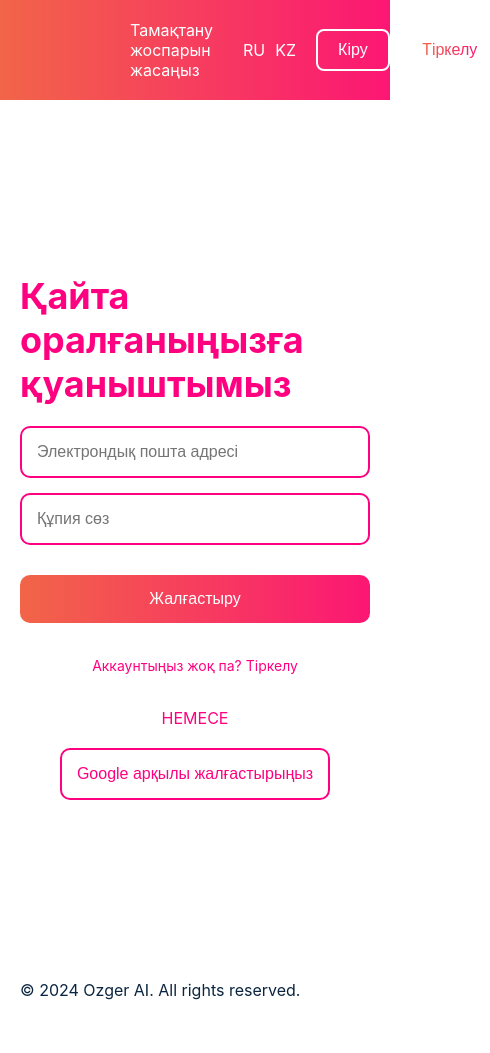
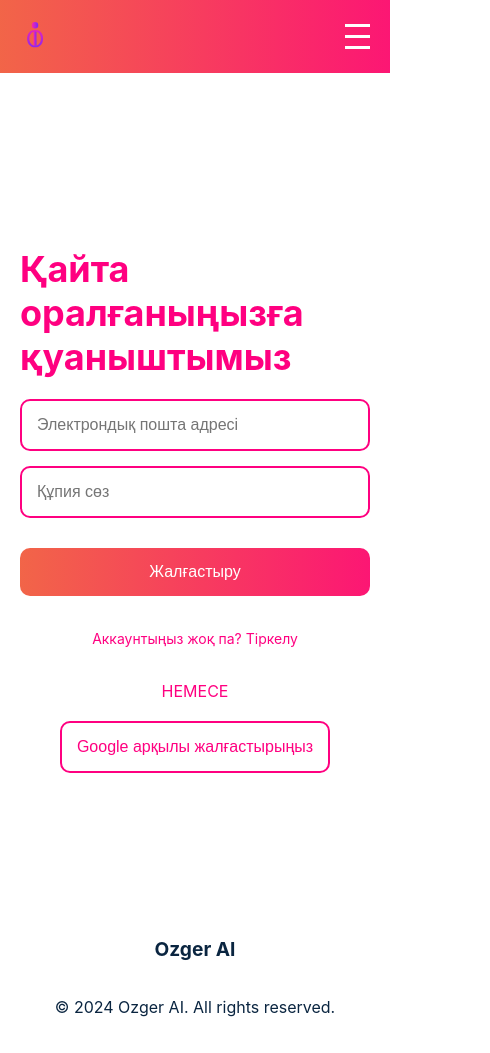
Before and after one commit to aksaule-bagytzhanova/ozger-front, a Next.js app: page /login in a window 390 px wide. Shown: the whole page, 490 px wide, since content can reach past the window. Built offline with nearby package versions, Linux system fonts and the light colour scheme.

Commit message:
do all things adaptive

```diff
--- a/src/app/page.tsx
+++ b/src/app/page.tsx
@@ -1,4 +1,3 @@
-// src/app/page.tsx
 "use client";
 
 import Link from 'next/link';
@@ -9,6 +8,7 @@ export default function Home() {
     <div className={styles.container}>
       <div className={styles.gradientSection}>
         <main className={styles.main}>
+          <div className={styles.titleContainer}>
             <h1 className={styles.title}>
               Дұрыс тамақтаныңыз <br />
               Дұрыс жаттығыңыз <br />
@@ -18,6 +18,7 @@ export default function Home() {
               <Link href="/create-nutrition-plan" passHref legacyBehavior>
                 <button className={styles.button} data-text="Жекеленген тамақтану жоспарын алыңыз"></button>
               </Link>
+            </div>
           </div>
         </main>
       </div>
--- a/src/components/Footer.tsx
+++ b/src/components/Footer.tsx
@@ -1,10 +1,16 @@
-// src/components/Footer.tsx
 import Link from 'next/link';
 import styles from '../styles/Footer.module.css';
 
 const Footer = () => {
   return (
     <footer className={styles.footer}>
+      <div className={styles.logoContainer}>
+        <Link href="/" passHref legacyBehavior>
+          <a className={styles.logo}>Ozger AI</a>
+        </Link>
+      </div>
+      <ul className={styles.navList}>
+      </ul>
       <div className={styles.legal}>
         <p>© 2024 Ozger AI. All rights reserved.</p>
       </div>
--- a/src/components/Header.tsx
+++ b/src/components/Header.tsx
@@ -7,6 +7,7 @@ import Logo from '../../public/logo_ozger.svg'; // Убедитесь, что п
 
 const Header = () => {
   const [isAuthenticated, setIsAuthenticated] = useState(false);
+  const [isMenuOpen, setIsMenuOpen] = useState(false);
 
   useEffect(() => {
     // Проверка наличия токена в локальном хранилище
@@ -22,16 +23,24 @@ const Header = () => {
     window.location.href = '/'; // Перенаправление на главную страницу после выхода
   };
 
+  const toggleMenu = () => {
+    setIsMenuOpen(!isMenuOpen);
+  };
+
   return (
     <header className={styles.header}>
       <div className={styles.headerContent}>
         <Link href="/" passHref legacyBehavior>
           <a className={styles.logo}>
-            {console.log(<Logo className={styles.logoImage} />)}
             <Logo className={styles.logoImage} />
           </a>
         </Link>
-        <nav>
+        <div className={styles.burgerMenu} onClick={toggleMenu}>
+          <div className={`${styles.burgerLine} ${isMenuOpen ? styles.burgerLineOpen1 : ''}`} />
+          <div className={`${styles.burgerLine} ${isMenuOpen ? styles.burgerLineOpen2 : ''}`} />
+          <div className={`${styles.burgerLine} ${isMenuOpen ? styles.burgerLineOpen3 : ''}`} />
+        </div>
+        <nav className={`${styles.nav} ${isMenuOpen ? styles.navOpen : ''}`}>
           <ul className={styles.navList}>
             {!isAuthenticated ? (
               <>
--- a/src/styles/Footer.module.css
+++ b/src/styles/Footer.module.css
@@ -1,25 +1,37 @@
 /* src/styles/Footer.module.css */
+
 .footer {
   width: 100%;
   padding: 20px;
   display: flex;
   justify-content: space-between;
   align-items: center;
-  background-color: #fff; /* Устанавливаем белый фон */
+  background-color: #fff;
+  flex-wrap: wrap; /* Чтобы элементы могли переноситься на новую строку */
+}
+
+.logoContainer {
+  display: flex;
+  justify-content: center;
+  align-items: center;
+  flex: 1;
 }
 
 .logo {
   font-size: 1.5rem;
   font-weight: bold;
-  color: #0A2540; /* Цвет текста */
+  color: #0A2540;
+  text-decoration: none;
 }
 
 .navList {
   display: flex;
   list-style: none;
-  align-items: center; /* Выровнять элементы по центру */
-  margin: 0; /* Убрать отступы */
-  padding: 0; /* Убрать отступы */
+  align-items: center;
+  margin: 0;
+  padding: 0;
+  flex: 1;
+  justify-content: center;
 }
 
 .navList li {
@@ -27,10 +39,42 @@
 }
 
 .navList a {
-  color: #0A2540; /* Цвет текста */
-  text-decoration: none; /* Убрать подчеркивание */
+  color: #0A2540;
+  text-decoration: none;
 }
 
 .legal {
-  color: #0A2540; /* Цвет текста */
+  color: #0A2540;
+  text-align: center;
+  flex: 1;
 }
+
+/* Медиазапросы для адаптации под различные размеры экранов */
+@media (max-width: 768px) {
+  .footer {
+    flex-direction: column;
+    align-items: center;
+  }
+
+  .navList {
+    margin-top: 10px;
+  }
+
+  .navList li {
+    margin-left: 10px;
+  }
+
+  .legal {
+    margin-top: 10px;
+  }
+}
+
+@media (max-width: 480px) {
+  .logo {
+    font-size: 1.2rem;
+  }
+
+  .navList li {
+    margin-left: 5px;
+  }
+}
--- a/src/styles/Header.module.css
+++ b/src/styles/Header.module.css
@@ -1,3 +1,5 @@
+/* src/styles/Header.module.css */
+
 .header {
   padding: 20px;
   display: flex;
@@ -32,12 +34,55 @@
   height: 100%;
 }
 
+.burgerMenu {
+  display: none;
+  flex-direction: column;
+  cursor: pointer;
+}
+
+.burgerLine {
+  width: 25px;
+  height: 3px;
+  background-color: white;
+  margin: 4px 0;
+  transition: transform 0.4s, opacity 0.4s;
+}
+
+.burgerLineOpen1 {
+  transform: rotate(45deg) translate(5px, 5px);
+}
+
+.burgerLineOpen2 {
+  opacity: 0;
+}
+
+.burgerLineOpen3 {
+  transform: rotate(-45deg) translate(5px, -5px);
+}
+
+.nav {
+  display: flex;
+}
+
+.navOpen {
+  display: flex;
+  flex-direction: column;
+  align-items: center;
+  position: absolute;
+  top: 70px;
+  left: 0;
+  width: 100%;
+  background: linear-gradient(270deg, #ff0080, #e3d10c, #40e08d, #7922ca);
+  background-size: 800% 800%;
+  animation: gradientBackground 15s ease infinite;
+}
+
 .navList {
   display: flex;
   list-style: none;
-  align-items: center; /* Выровнять элементы по центру */
-  margin: 0; /* Убрать отступы */
-  padding: 0; /* Убрать отступы */
+  align-items: center;
+  margin: 0;
+  padding: 0;
 }
 
 .navList li {
@@ -58,7 +103,7 @@
   font-size: 16px;
   color: white;
   background-color: transparent;
-  border: 2px solid white; /* Белая рамка */
+  border: 2px solid white;
   border-radius: 8px;
   cursor: pointer;
   position: relative;
@@ -76,12 +121,13 @@
 .signUpButton {
   padding: 22px 40px;
   font-size: 16px;
-  background-color: white; /* Белый фон */
+  background-color: white;
   border: none;
   border-radius: 8px;
   cursor: pointer;
   position: relative;
   overflow: hidden;
+  color: black; /* Установим цвет текста */
 }
 
 .signUpButton::before {
@@ -95,8 +141,8 @@
   -webkit-background-clip: text;
   -webkit-text-fill-color: transparent;
   animation: gradientText 15s ease infinite;
-  white-space: nowrap; /* Оставляем текст на одной строке */
-  font-size: 16px; /* Размер текста */
+  white-space: nowrap;
+  font-size: 16px;
 }
 
 @keyframes gradientText {
@@ -116,7 +162,7 @@
   font-size: 16px;
   color: white;
   background-color: transparent;
-  border: 2px solid white; /* Белая рамка */
+  border: 2px solid white;
   border-radius: 8px;
   cursor: pointer;
   position: relative;
@@ -159,3 +205,89 @@
 .dropdownContent a:hover {
   background-color: #ddd;
 }
+
+/* Медиазапросы для уменьшения размеров меню */
+
+@media (max-width: 1024px) {
+  .navList {
+    font-size: 14px;
+  }
+
+  .navList li {
+    margin-left: 10px;
+  }
+
+  .logInButton, .signUpButton, .signOutButton {
+    padding: 8px 16px;
+    font-size: 14px;
+  }
+}
+
+@media (max-width: 768px) {
+  .headerContent {
+    width: 100%;
+    margin: 0;
+    justify-content: space-between;
+  }
+
+  .navList {
+    font-size: 12px;
+    padding: 0 10px;
+  }
+
+  .navList li {
+    margin-left: 8px;
+  }
+
+  .logInButton, .signUpButton, .signOutButton {
+    padding: 6px 12px;
+    font-size: 12px;
+  }
+
+  .signUpButton {
+    padding: 16px 30px; /* Уменьшим размеры кнопки */
+    font-size: 14px; /* Уменьшим размер шрифта */
+  }
+}
+
+@media (max-width: 480px) {
+  .headerContent {
+    width: 100%;
+    margin: 0;
+    justify-content: space-between;
+  }
+
+  .burgerMenu {
+    display: flex;
+  }
+
+  .nav {
+    display: none;
+    flex-direction: column;
+    width: 100%;
+  }
+
+  .navOpen {
+    display: flex;
+  }
+
+  .navList {
+    flex-direction: column;
+    align-items: flex-start;
+  }
+
+  .navList li {
+    margin-left: 0;
+    margin-top: 10px;
+  }
+
+  .logInButton, .signUpButton, .signOutButton {
+    width: 100%;
+    text-align: center;
+  }
+
+  .signUpButton {
+    padding: 12px 20px; /* Еще раз уменьшим размеры кнопки */
+    font-size: 12px; /* Еще раз уменьшим размер шрифта */
+  }
+}
```
Also changed, not shown: src/styles/Home.module.css (+133 -35 lines), src/app/footer.tsx (deleted), src/app/header.tsx (deleted). Lines whose indentation alone changed are shown as unchanged.
